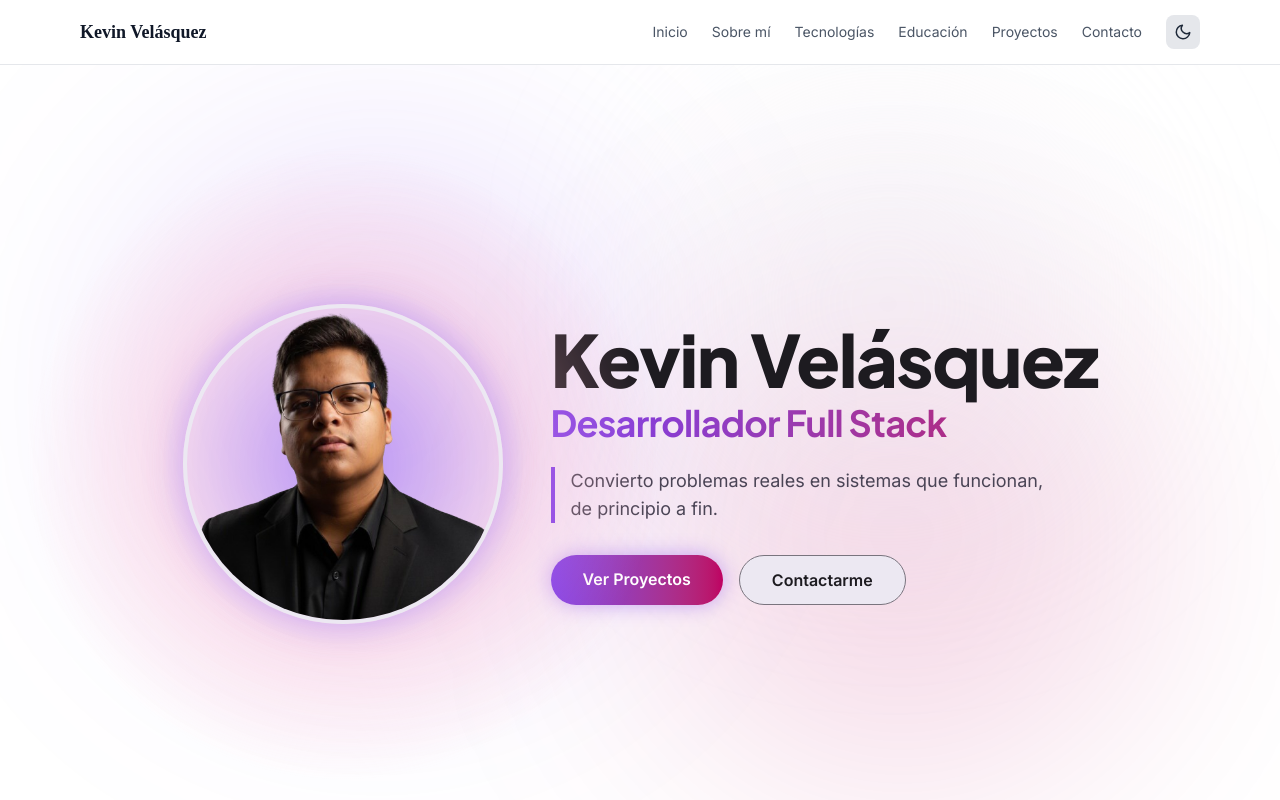
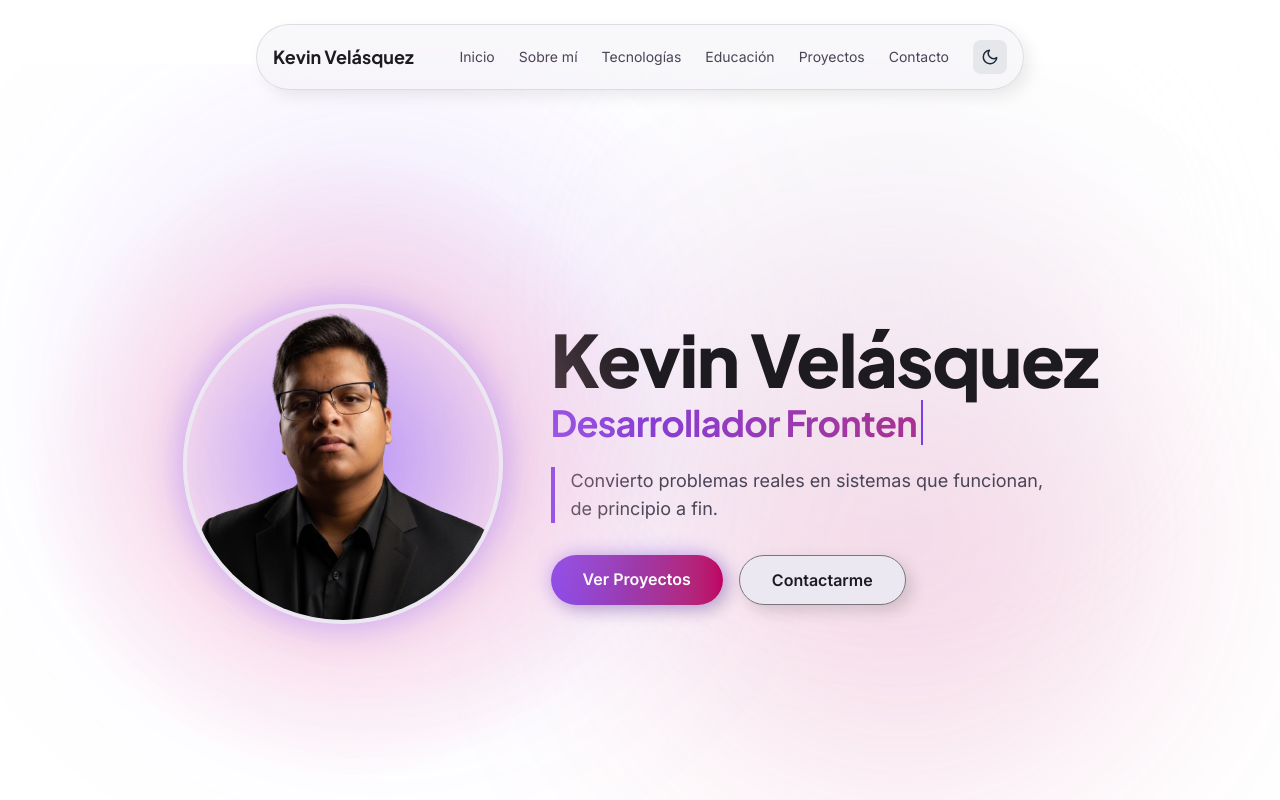
Before and after one commit to Compkev22/portafolio_desarrollador, a React (Vite) app: page / in a window 1280 px wide. Shown: the top 800 px of the page. Built offline with nearby package versions, Linux system fonts and the light colour scheme.

Commit message:
style: efecto typewriter en Hero y navbar flotante con toque neomórfico

```diff
--- a/src/components/Navbar/Navbar.jsx
+++ b/src/components/Navbar/Navbar.jsx
@@ -11,9 +11,9 @@ const links = [
 
 export default function Navbar() {
   return (
-    <nav className="fixed top-0 w-full backdrop-blur bg-white/80 dark:bg-gray-900/80 border-b border-gray-200 dark:border-gray-700 z-50">
+    <nav className="fixed top-6 left-1/2 -translate-x-1/2 w-[92%] max-w-3xl bg-surface-container/60 backdrop-blur-xl border border-outline/20 rounded-full z-50 shadow-[6px_6px_16px_rgba(0,0,0,0.08),-6px_-6px_16px_rgba(255,255,255,0.6)] dark:shadow-[6px_6px_16px_rgba(0,0,0,0.5),-6px_-6px_16px_rgba(255,255,255,0.03)]">
       <div className="max-w-6xl mx-auto px-4 h-16 flex items-center justify-between">
-        <a href="#" className="text-lg font-semibold font-[Poppins] text-gray-900 dark:text-gray-100">
+        <a href="#" className="text-lg font-semibold font-display text-on-surface">
           Kevin Velásquez
         </a>
         <div className="flex items-center gap-6">
@@ -21,7 +21,7 @@ export default function Navbar() {
             <a
               key={link.href}
               href={link.href}
-              className="text-sm text-gray-600 dark:text-gray-300 hover:text-gray-900 dark:hover:text-white transition-colors"
+              className="text-sm text-on-surface-variant hover:text-on-surface transition-colors"
             >
               {link.label}
             </a>
--- a/src/sections/Hero/Hero.jsx
+++ b/src/sections/Hero/Hero.jsx
@@ -1,7 +1,36 @@
+import { useState, useEffect } from 'react';
 import { motion } from 'framer-motion';
 import profileImg from '../../assets/images/profile.png';
 
+const roles = ['Desarrollador Full Stack', 'Desarrollador Frontend', 'Desarrollador Backend'];
+
+function useTypewriter(words, typingSpeed = 80, deletingSpeed = 40, pauseTime = 1500) {
+  const [index, setIndex] = useState(0);
+  const [subIndex, setSubIndex] = useState(0);
+  const [deleting, setDeleting] = useState(false);
+
+  useEffect(() => {
+    if (!deleting && subIndex === words[index].length) {
+      const timeout = setTimeout(() => setDeleting(true), pauseTime);
+      return () => clearTimeout(timeout);
+    }
+    if (deleting && subIndex === 0) {
+      setDeleting(false);
+      setIndex((prev) => (prev + 1) % words.length);
+      return;
+    }
+    const timeout = setTimeout(() => {
+      setSubIndex((prev) => prev + (deleting ? -1 : 1));
+    }, deleting ? deletingSpeed : typingSpeed);
+    return () => clearTimeout(timeout);
+  }, [subIndex, deleting, index, words]);
+
+  return words[index].substring(0, subIndex);
+}
+
 export default function Hero() {
+  const text = useTypewriter(roles);
+
   return (
     <section id="hero" className="min-h-screen flex items-center justify-center px-6 relative overflow-hidden">
       {/* Blobs orgánicos de fondo */}
@@ -41,7 +70,8 @@ export default function Hero() {
           </h1>
 
           <h2 className="text-3xl md:text-4xl font-bold mt-2 text-transparent bg-clip-text bg-gradient-to-r from-primary to-secondary">
-            Desarrollador Full Stack
+            {text}
+            <span className="border-r-2 border-primary animate-pulse ml-1" />
           </h2>
 
           <p className="mt-6 text-lg text-on-surface-variant max-w-lg border-l-4 border-primary pl-4">
@@ -51,13 +81,13 @@ export default function Hero() {
           <div className="mt-8 flex flex-col sm:flex-row gap-4 justify-center md:justify-start">
             <a
               href="#projects"
-              className="px-8 py-3 rounded-full bg-gradient-to-r from-primary to-secondary text-on-primary font-semibold transition-all duration-300 hover:scale-105 shadow-[0_0_20px_rgba(124,58,237,0.4)]"
+              className="px-8 py-3 rounded-full bg-gradient-to-r from-primary to-secondary text-on-primary font-semibold transition-all duration-300 hover:scale-105 shadow-[0_0_20px_rgba(124,58,237,0.4),6px_6px_16px_rgba(0,0,0,0.15),-6px_-6px_16px_rgba(255,255,255,0.05)] dark:shadow-[0_0_20px_rgba(124,58,237,0.4),6px_6px_16px_rgba(0,0,0,0.5),-6px_-6px_16px_rgba(255,255,255,0.03)]"
             >
               Ver Proyectos
             </a>
             <a
               href="#contact"
-              className="px-8 py-3 rounded-full bg-surface-container-high border border-outline text-on-surface font-semibold transition-all duration-300 hover:bg-surface-container-high/80 hover:scale-105"
+              className="px-8 py-3 rounded-full bg-surface-container-high border border-outline text-on-surface font-semibold transition-all duration-300 hover:bg-surface-container-high/80 hover:scale-105 shadow-[6px_6px_16px_rgba(0,0,0,0.15),-6px_-6px_16px_rgba(255,255,255,0.05)] dark:shadow-[6px_6px_16px_rgba(0,0,0,0.5),-6px_-6px_16px_rgba(255,255,255,0.03)]"
             >
               Contactarme
             </a>
```
Also changed, not shown: 1 other file (tests, documents, lock files or other folders).
